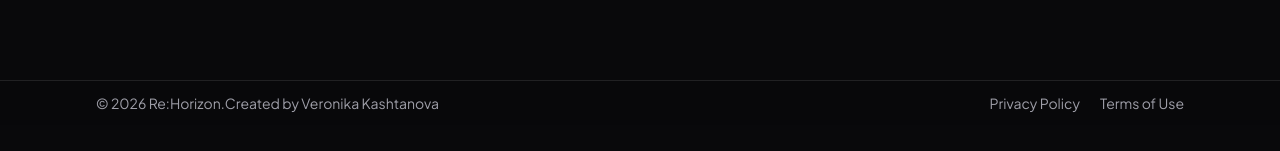
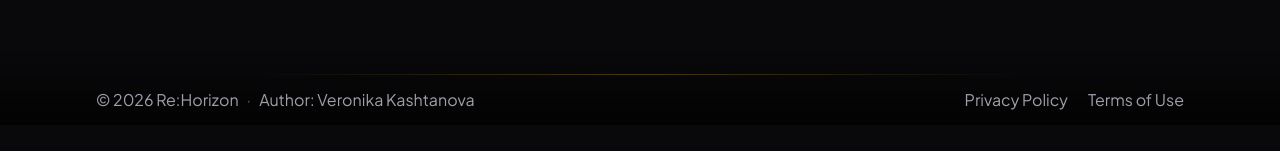
Before and after one commit to vero-code/re-horizon, a Next.js app: page /terms in a window 1280 px wide. Shown: the part 675-826 px from the top of the page. Built offline with nearby package versions, Linux system fonts and the light colour scheme.

Commit message:
style: increase footer text size to 16px

```diff
--- a/src/components/Footer.tsx
+++ b/src/components/Footer.tsx
@@ -3,25 +3,31 @@ import { LEGAL_META } from "@/constants/legal";
 
 export function Footer() {
   return (
-    <footer className="sticky bottom-0 z-30 mt-auto border-t border-zinc-800/80 bg-zinc-950/95 py-3 text-xs text-zinc-400 backdrop-blur-sm">
+    <footer className="sticky bottom-0 z-30 mt-auto bg-gradient-to-t from-black/70 via-black/30 to-transparent pb-3 pt-6 text-base text-zinc-400">
+      {/* Soft fading horizon line matching the header */}
+      <div className="mx-auto mb-3 h-px w-full max-w-3xl bg-gradient-to-r from-transparent via-amber-300/25 to-transparent" />
+
       <div className="mx-auto flex max-w-6xl flex-col items-center justify-between gap-2 px-4 sm:flex-row sm:px-6 lg:px-8">
-        <div>
+        <div className="flex items-center gap-2">
           <span>&copy; {LEGAL_META.COPYRIGHT}</span>
+          <span className="text-amber-300/40" aria-hidden="true">
+            ·
+          </span>
           <a
             href={LEGAL_META.REPO_URL}
             target="_blank"
             rel="noopener noreferrer"
-            className="transition hover:text-zinc-100"
+            className="transition hover:text-amber-200"
           >
-            Created by {LEGAL_META.AUTHOR_HANDLE}
+            Author: {LEGAL_META.AUTHOR_HANDLE}
           </a>
         </div>
 
         <nav className="flex flex-wrap items-center gap-5">
-          <Link href="/privacy" className="transition hover:text-zinc-100">
+          <Link href="/privacy" className="transition hover:text-amber-200">
             Privacy Policy
           </Link>
-          <Link href="/terms" className="transition hover:text-zinc-100">
+          <Link href="/terms" className="transition hover:text-amber-200">
             Terms of Use
           </Link>
         </nav>
--- a/src/constants/legal.ts
+++ b/src/constants/legal.ts
@@ -4,7 +4,7 @@ export interface LegalSection {
 }
 
 export const LEGAL_META = {
-  COPYRIGHT: "2026 Re:Horizon.",
+  COPYRIGHT: "2026 Re:Horizon",
   AUTHOR_HANDLE: "Veronika Kashtanova",
   REPO_URL: "https://github.com/vero-code/re-horizon",
 } as const;
```
